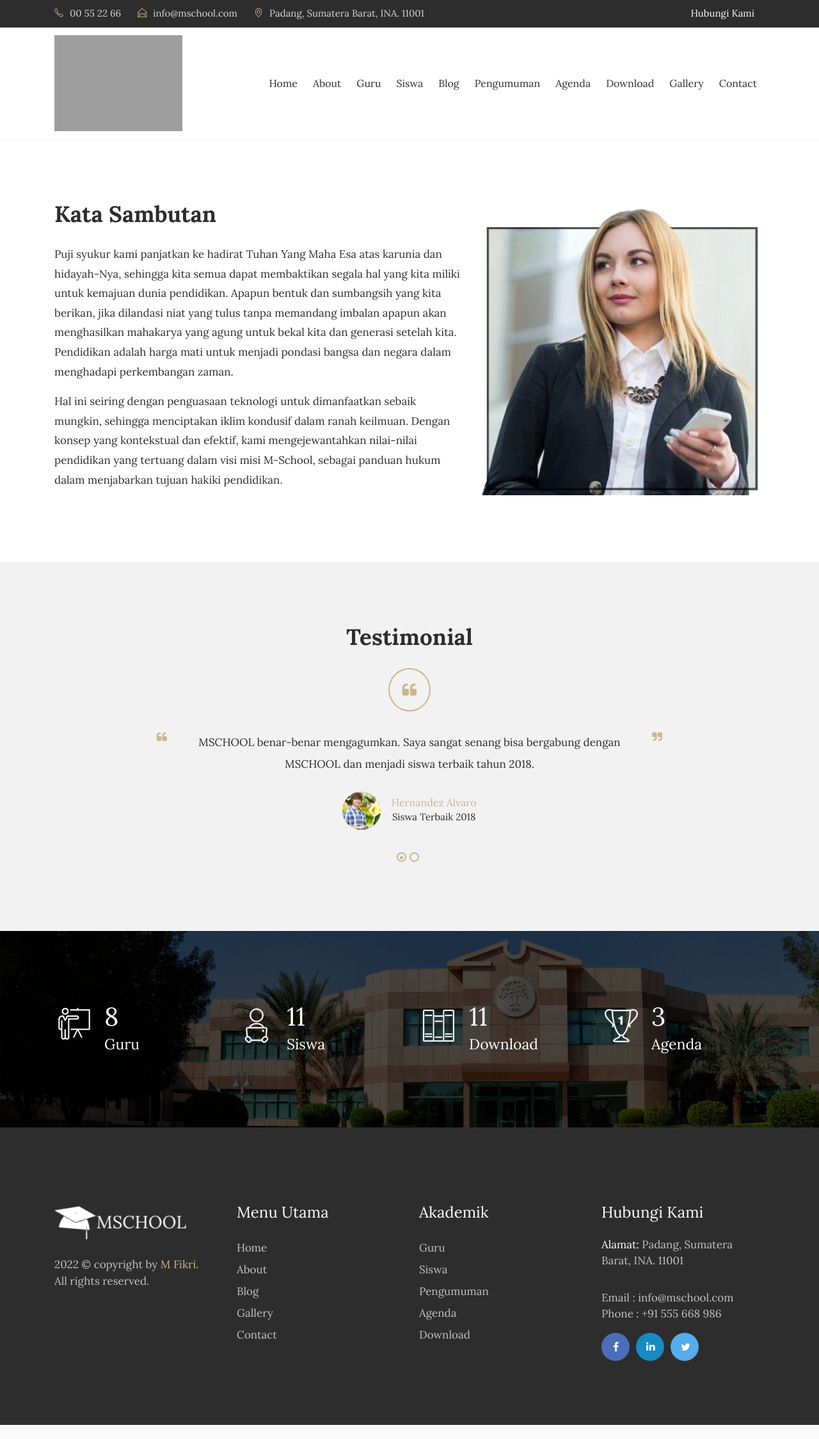
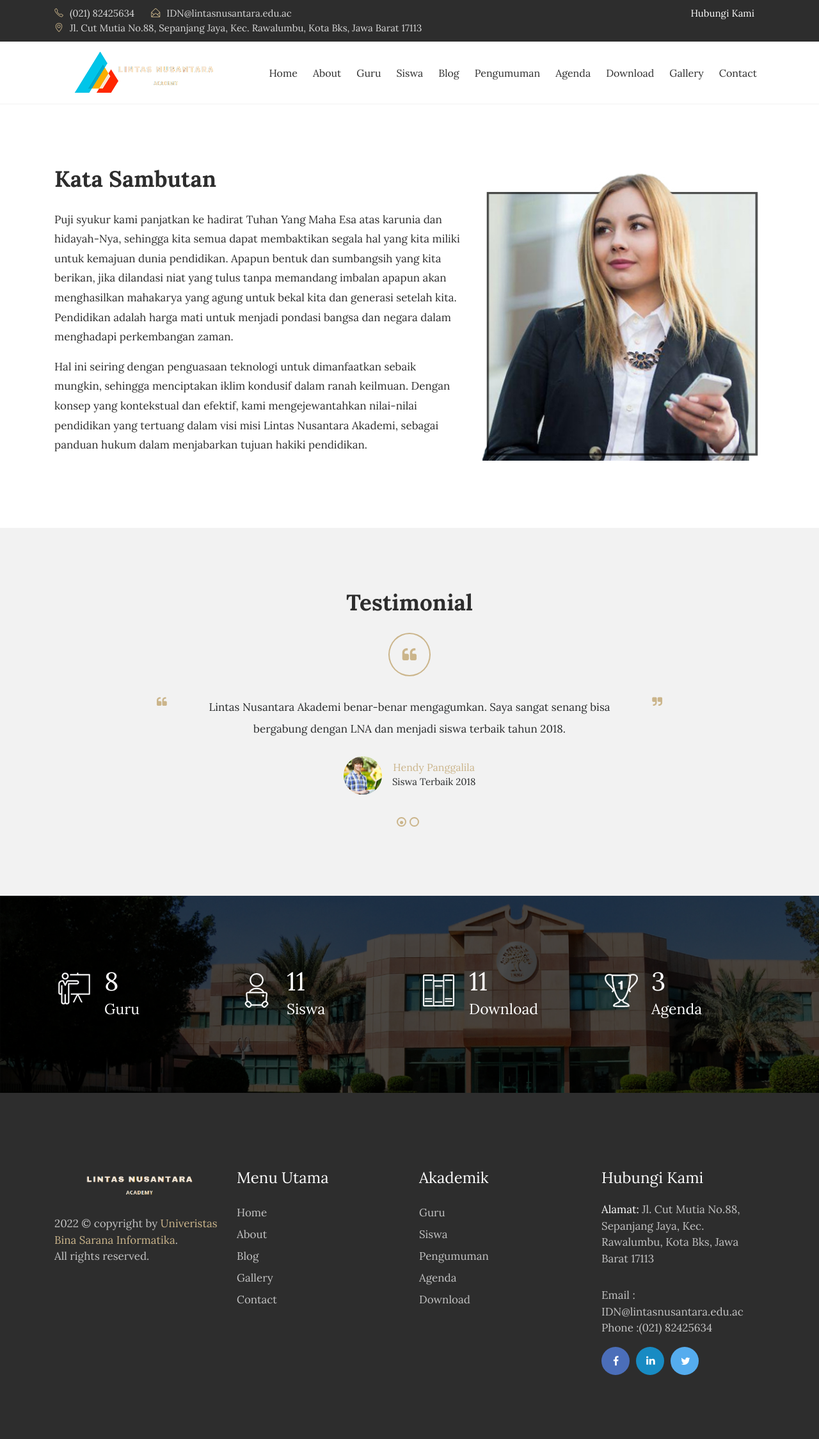
Before and after one commit to alifandiya/WPI_M.Alif.Nasrullah, a CodeIgniter app: page /lintasnusantara/about in a window 1280 px wide. Shown: the whole page at 64% size. Before the commit the page ends 2227 px from the top, so only its background shows below. Run offline with CodeIgniter, Linux system fonts and the light colour scheme; data comes from the database, SQL or seed files in the repository; grey boxes are pictures that could not be loaded.

Commit message:
mengedut syntax footer header untuk laman depan beserta icon logo dan alamat info

```diff
--- a/application/config/config.php
+++ b/application/config/config.php
@@ -23,7 +23,7 @@ defined('BASEPATH') OR exit('No direct script access allowed');
 | a PHP script and you can easily do that on your own.
 |
 */
-$config['base_url'] = 'http://localhost/mschool/';
+$config['base_url'] = 'http://localhost/lintasnusantara/';
 
 /*
 |--------------------------------------------------------------------------
--- a/application/config/routes.php
+++ b/application/config/routes.php
@@ -50,7 +50,7 @@ defined('BASEPATH') OR exit('No direct script access allowed');
 |		my-controller/my-method	-> my_controller/my_method
 */
 $route['default_controller'] = 'home';
-$route['administrator']='admin/login';
+$route['admin']='admin/login';
 $route['artikel']='blog';
 $route['artikel']='blog/index';
 $route['artikel/(:any)']='blog/detail/$1';
--- a/application/views/depan/v_about.php
+++ b/application/views/depan/v_about.php
@@ -6,7 +6,7 @@
     <meta charset="utf-8">
     <meta name="viewport" content="width=device-width, initial-scale=1, shrink-to-fit=no">
     <title>About</title>
-    <link rel="shorcut icon" href="<?php echo base_url().'theme/images/icon.png'?>">
+    <link rel="shorcut icon" href="<?php echo base_url().'assets/images/favicon_ln.png'?>">
     <!-- Bootstrap CSS -->
     <link rel="stylesheet" href="<?php echo base_url().'theme/css/bootstrap.min.css'?>">
     <!-- Google Fonts -->
@@ -31,13 +31,13 @@
                 <div class="col-xs-6 col-sm-8 col-md-9">
                     <div class="header-top_address">
                         <div class="header-top_list">
-                            <span class="icon-phone"></span>00 55 22 66
+                            <span class="icon-phone"></span>(021) 82425634
                         </div>
                         <div class="header-top_list">
-                            <span class="icon-envelope-open"></span>info@mschool.com
+                            <span class="icon-envelope-open"></span>IDN@lintasnusantara.edu.ac
                         </div>
                         <div class="header-top_list">
-                            <span class="icon-location-pin"></span>Padang, Sumatera Barat, INA. 11001
+                            <span class="icon-location-pin"></span>Jl. Cut Mutia No.88, Sepanjang Jaya, Kec. Rawalumbu, Kota Bks, Jawa Barat 17113
                         </div>
                     </div>
                     <div class="header-top_login2">
@@ -60,7 +60,7 @@
                         <button class="navbar-toggler navbar-toggler2 navbar-toggler-right" type="button" data-toggle="collapse" data-target="#navbarNavDropdown">
                             <span class="icon-menu"></span>
                         </button>
-                        <a href="<?php echo site_url('');?>" class="navbar-brand nav-brand2"><img class="img img-responsive" width="200px;" src="<?php echo base_url().'theme/images/logo-dark.png'?>"></a>
+                        <a href="<?php echo site_url('');?>" class="navbar-brand nav-brand2"><img class="img img-responsive" width="320px;" src="<?php echo base_url().'theme/images/lnjoin.png'?>"></a>
                         <div class="collapse navbar-collapse justify-content-end" id="navbarNavDropdown">
                             <ul class="navbar-nav">
                                 <li class="nav-item">
@@ -118,7 +118,7 @@
                 </p>
                 <p>Hal ini seiring dengan penguasaan teknologi untuk dimanfaatkan sebaik mungkin,
                   sehingga menciptakan iklim kondusif dalam ranah keilmuan. Dengan konsep yang kontekstual dan efektif,
-                  kami mengejewantahkan nilai-nilai pendidikan yang tertuang dalam visi misi M-School,
+                  kami mengejewantahkan nilai-nilai pendidikan yang tertuang dalam visi misi Lintas Nusantara Akademi,
                   sebagai panduan hukum dalam menjabarkan tujuan hakiki pendidikan.
                 </p>
                 </div>
@@ -140,18 +140,18 @@
                     <div class="single-item">
                         <div class="quote">
                             <i class="fa fa-quote-left" aria-hidden="true"></i>
-                            <p class="quote_text">MSCHOOL benar-benar mengagumkan. Saya sangat senang bisa bergabung dengan MSCHOOL dan menjadi siswa terbaik tahun 2018.</p>
+                            <p class="quote_text">Lintas Nusantara Akademi benar-benar mengagumkan. Saya sangat senang bisa bergabung dengan LNA dan menjadi siswa terbaik tahun 2018.</p>
                             <div class="testi-img_block">
                                 <img src="<?php echo base_url().'theme/images/student-1.png'?>" class="img-fluid" alt="#">
-                                <p><span>Hernandez Alvaro</span>Siswa Terbaik 2018</p>
+                                <p><span>Hendy Panggalila</span>Siswa Terbaik 2018</p>
                             </div>
                         </div>
                         <div class="quote">
                             <i class="fa fa-quote-left" aria-hidden="true"></i>
-                            <p class="quote_text">MSCHOOL benar-benar mengagumkan. Saya sangat senang bisa bergabung dengan MSCHOOL dan menjadi siswa terbaik tahun 2017. </p>
+                            <p class="quote_text">Lintas Nusantara Akademi benar-benar mengagumkan. Saya sangat senang bisa bergabung dengan LNA dan menjadi siswa terbaik tahun 2017. </p>
                             <div class="testi-img_block">
                                 <img src="<?php echo base_url().'theme/images/student-2.png'?>" class="img-fluid" alt="#">
-                                <p><span>Elanoar Rigby</span>Siswa Terbaik 2017</p>
+                                <p><span>Bambang Sutatyo</span>Siswa Terbaik 2017</p>
                             </div>
                         </div>
                     </div>
@@ -211,9 +211,9 @@
                     <div class="col-md-3">
                         <div class="foot-logo">
                             <a href="<?php echo site_url();?>">
-                                <img src="<?php echo base_url().'theme/images/logo-white.png'?>" class="img-fluid" alt="footer_logo">
+                                <img src="<?php echo base_url().'theme/images/ln_1.png'?>" class="img-fluid" alt="footer_logo">
                             </a>
-                            <p><?php echo date('Y');?> © copyright by <a href="http://mfikri.com" target="_blank">M Fikri</a>. <br>All rights reserved.</p>
+                            <p><?php echo date('Y');?> © copyright by <a href="https://www.bsi.ac.id/ubsi/index.js" target="_blank">Univeristas Bina Sarana Informatika</a>. <br>All rights reserved.</p>
                             </div>
                         </div>
                         <div class="col-md-3">
@@ -243,9 +243,9 @@
                         <div class="col-md-3">
                             <div class="address">
                                 <h3>Hubungi Kami</h3>
-                                <p><span>Alamat: </span> Padang, Sumatera Barat, INA. 11001</p>
-                                <p>Email : info@mschool.com
-                                    <br> Phone : +91 555 668 986</p>
+                                <p><span>Alamat: </span>Jl. Cut Mutia No.88, Sepanjang Jaya, Kec. Rawalumbu, Kota Bks, Jawa Barat 17113</p>
+                                <p>Email : IDN@lintasnusantara.edu.ac
+                                    <br> Phone :(021) 82425634</p>
                                     <ul class="footer-social-icons">
                                         <li><a href="#"><i class="fa fa-facebook fa-fb" aria-hidden="true"></i></a></li>
                                         <li><a href="#"><i class="fa fa-linkedin fa-in" aria-hidden="true"></i></a></li>
--- a/application/views/depan/v_blog_detail.php
+++ b/application/views/depan/v_blog_detail.php
@@ -11,7 +11,7 @@
     <meta charset="utf-8">
     <meta name="viewport" content="width=device-width, initial-scale=1, shrink-to-fit=no">
     <title><?php echo $title;?></title>
-    <link rel="shorcut icon" href="<?php echo base_url().'theme/images/icon.png'?>">
+    <link rel="shorcut icon" href="<?php echo base_url().'assets/images/favicon_ln.png'?>">
     <!-- Bootstrap CSS -->
     <link rel="stylesheet" href="<?php echo base_url().'theme/css/bootstrap.min.css'?>">
     <!-- Google Fonts -->
```
Also changed, not shown: application/views/depan/v_agenda.php (+10 -10 lines), application/views/depan/v_blog.php (+10 -10 lines), application/views/depan/v_contact.php (+16 -16 lines), application/views/depan/v_download.php (+10 -10 lines).
